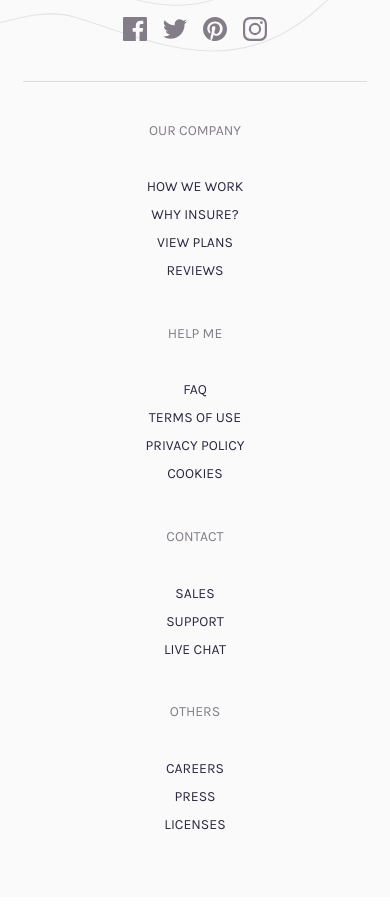
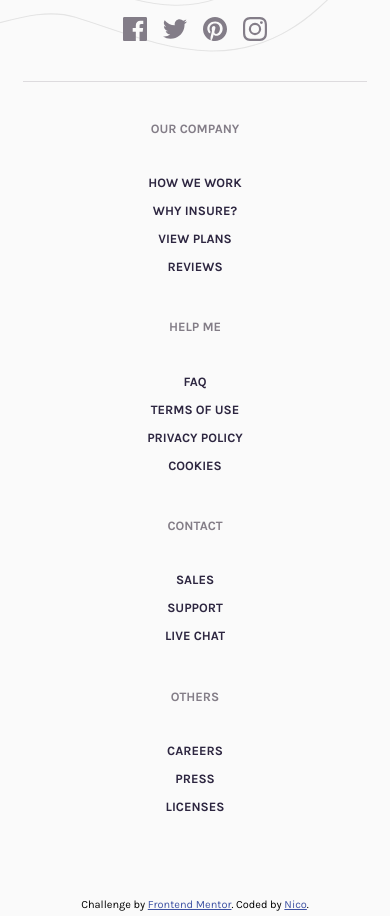
Before and after one commit to NJBOOT/insure-landing-page, a plain HTML site: page index.html in a window 390 px wide. Shown: the part 3019-3935 px from the top of the page. Drawn offline with Linux system fonts and the light colour scheme.

Commit message:
working on spacing

```diff
--- a/assets/css/style.css
+++ b/assets/css/style.css
@@ -14,6 +14,7 @@ body {
 .attribution {
   font-size: 11px;
   text-align: center;
+  padding-bottom: 5px;
 }
 .attribution a {
   color: hsl(228, 45%, 44%);
@@ -721,9 +722,14 @@ h1, h4 {
 
   .foot-body-row {
     text-align: center;
-    font-size: 14px;
+    font-size: .8rem;
     margin: 40% 0 0 0;
     color:  hsl(256, 26%, 20%);
+    font-weight: 700;
+  }
+
+  .foot-body-row:nth-child(4) {
+    margin-bottom: 80%;
   }
 
   .col-top-list-item {
--- a/index.html
+++ b/index.html
@@ -388,6 +388,12 @@
           </div>
         </div>
       </div>
+      <div class="footer-row" id="footer-row-3">
+        <div class="attribution">
+          Challenge by <a href="https://www.frontendmentor.io?ref=challenge" target="_blank">Frontend Mentor</a>.
+          Coded by <a href="http://njboot.com">Nico</a>.
+        </div>
+      </div>
     </div>
   </div>
 
```
Lines whose indentation alone changed are shown as unchanged.
